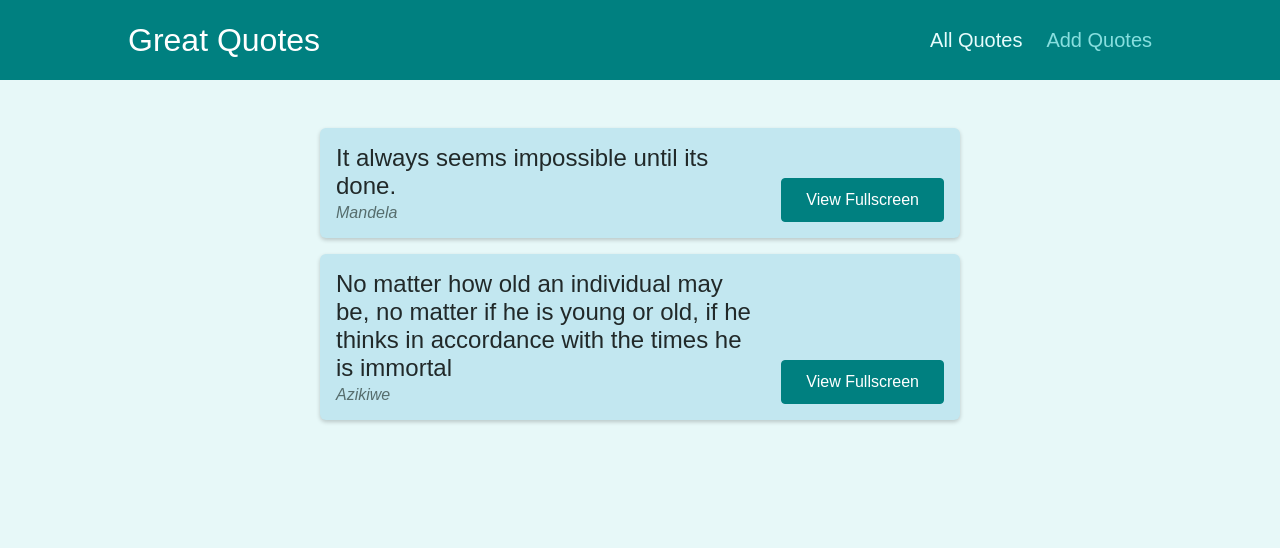
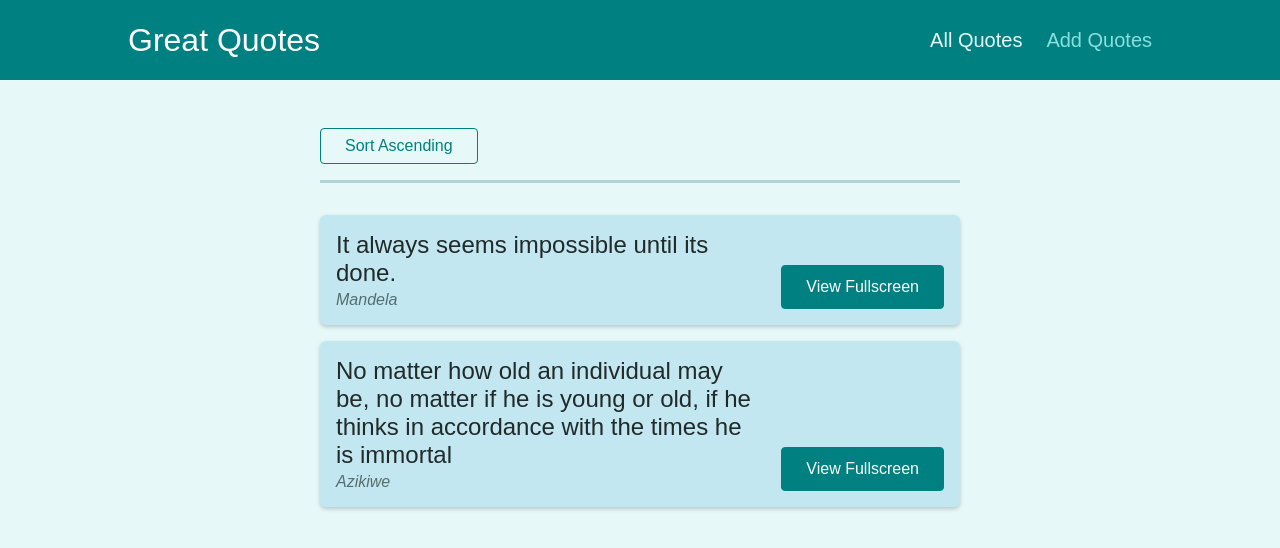
Before and after one commit to cjchika/react-router, a React (Create React App) app: page /quotes in a window 1280 px wide. Shown: the top 548 px of the page. Built offline with nearby package versions, Linux system fonts and the light colour scheme.

Commit message:
Implementing sorting with useHistory, useLocation, URLSearchParams and get()

```diff
--- a/src/components/quotes/QuoteList.js
+++ b/src/components/quotes/QuoteList.js
@@ -1,11 +1,28 @@
-import { Fragment } from 'react';
+import { Fragment } from "react";
+import { useHistory, useLocation } from "react-router-dom";
 
-import QuoteItem from './QuoteItem';
-import classes from './QuoteList.module.css';
+import QuoteItem from "./QuoteItem";
+import classes from "./QuoteList.module.css";
 
 const QuoteList = (props) => {
+  const history = useHistory();
+  const location = useLocation();
+
+  const queryParams = new URLSearchParams(location.search);
+
+  const isSortingAscending = queryParams.get("sort") === "asc";
+
+  const changeSortingHandler = () => {
+    history.push("/quotes?sort=" + (isSortingAscending ? 'desc' : 'asc'));
+  };
+
   return (
     <Fragment>
+      <div className={classes.sorting}>
+        <button onClick={changeSortingHandler}>
+          Sort {isSortingAscending ? "Descending" : "Ascending"}
+        </button>
+      </div>
       <ul className={classes.list}>
         {props.quotes.map((quote) => (
           <QuoteItem
```
